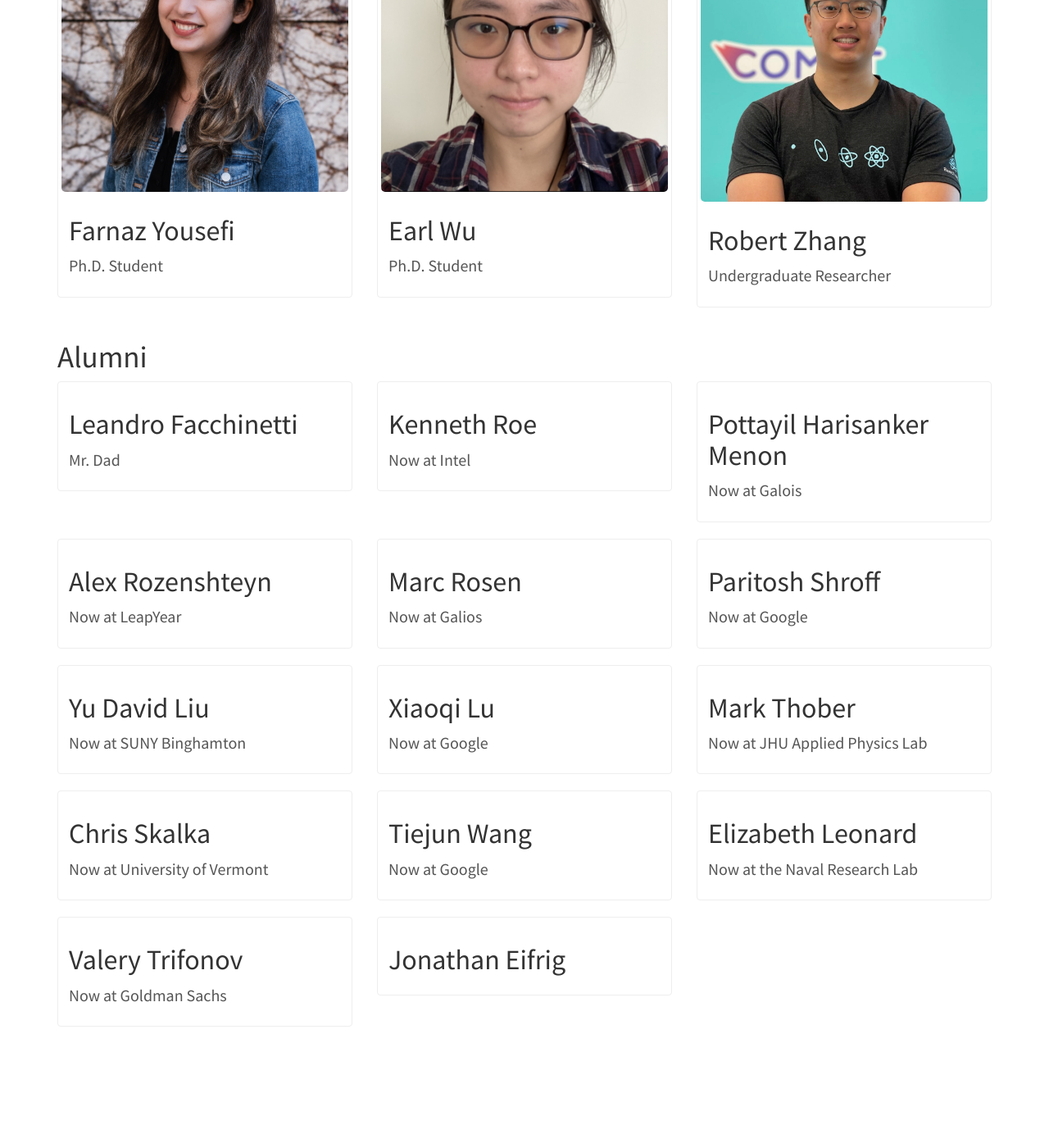
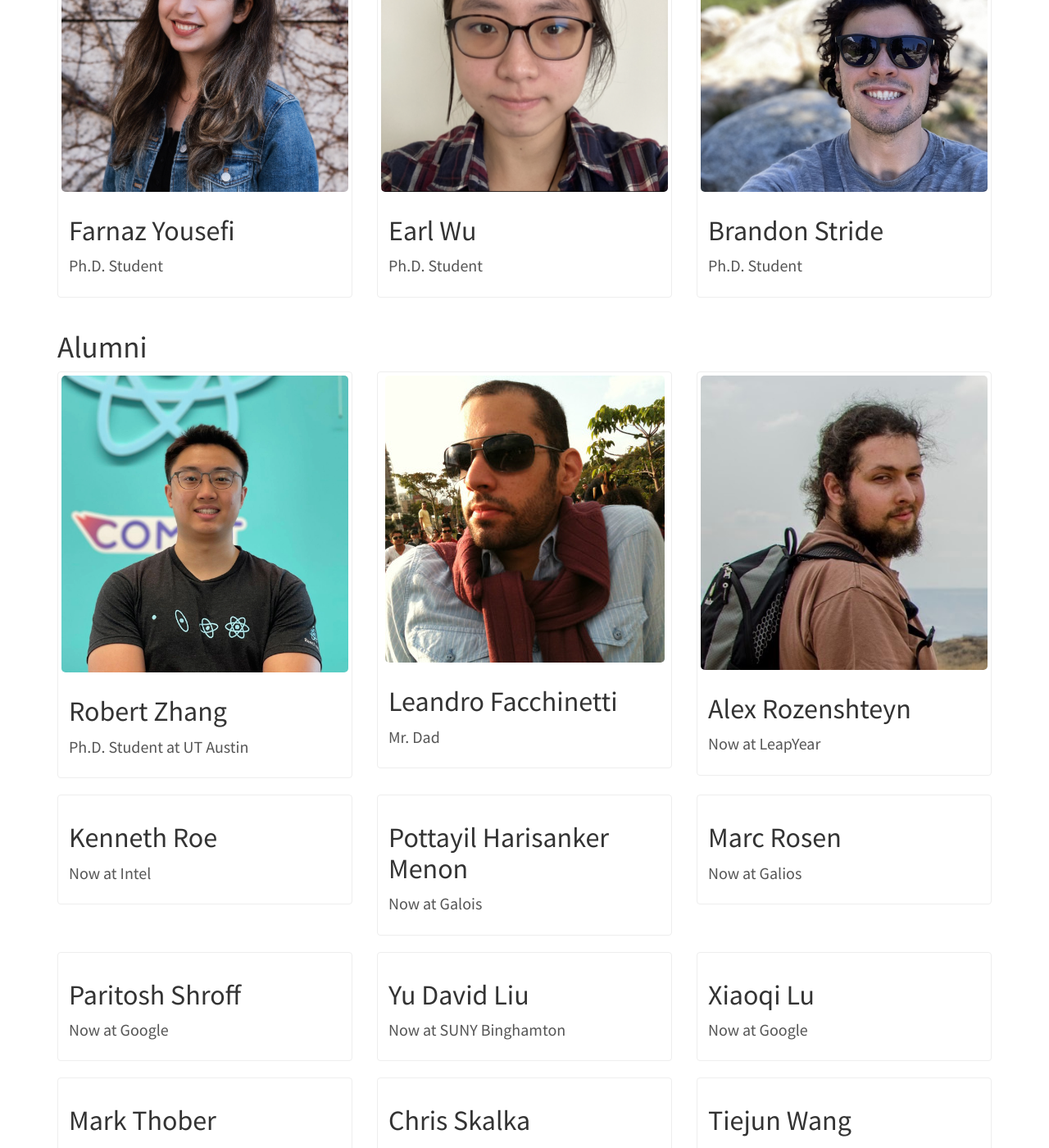
Before and after one commit to JHU-PL-Lab/www-pl-lab, a Jekyll site: the page built from members/members.html, in a window 1280 px wide and 1400 px high, scrolled down 894 px. Shown: the whole window at 82% size. Built offline with Jekyll 4.4.1, drawn with Linux system fonts in a browser that asks for light colours; before the commit the page ends 2226 px from its top, so only the background shows below that.

Commit message:
Add Brandon to members.

```diff
--- a/_data/members.yml
+++ b/_data/members.yml
@@ -27,17 +27,28 @@
       link: "//pl.cs.jhu.edu/members/"
       avatar: "/members/avatars/earl-wu.png"
 
-    - name: "Robert Zhang"
-      description: "Undergraduate Researcher"
-      link: "//robertzhang.vercel.app/"
-      avatar: "/members/avatars/robert-zhang.jpg"
+    - name: "Brandon Stride"
+      description: "Ph.D. Student"
+      link: "//pl.cs.jhu.edu/members/"
+      avatar: "/members/avatars/brandon-stride.jpg"
 
 -
   category_title: "Alumni"
   members:
+    - name: "Robert Zhang"
+      description: "Ph.D. Student at UT Austin"
+      link: "//robertzhang.vercel.app/"
+      avatar: "/members/avatars/robert-zhang.jpg"
+
     - name: "Leandro Facchinetti"
       description: "Mr. Dad"
       link: "//leafac.com/"
+      avatar: "/members/avatars/leandro-facchinetti.jpg"
+
+    - name: "Alex Rozenshteyn"
+      description: "Now at LeapYear"
+      link: "//www.cs.jhu.edu/~arozens/"
+      avatar: "/members/avatars/alex-rozenshteyn.jpg"
 
     - name: "Kenneth Roe"
       description: "Now at Intel"
@@ -46,10 +57,6 @@
     - name: "Pottayil Harisanker Menon"
       description: "Now at Galois"
       link: "//www.cs.jhu.edu/~hmenon/"
-
-    - name: "Alex Rozenshteyn"
-      description: "Now at LeapYear"
-      link: "//www.cs.jhu.edu/~arozens/"
 
     - name: "Marc Rosen"
       description: "Now at Galios"
```
Also changed, not shown: members/avatars/brandon-stride.jpg (added).
